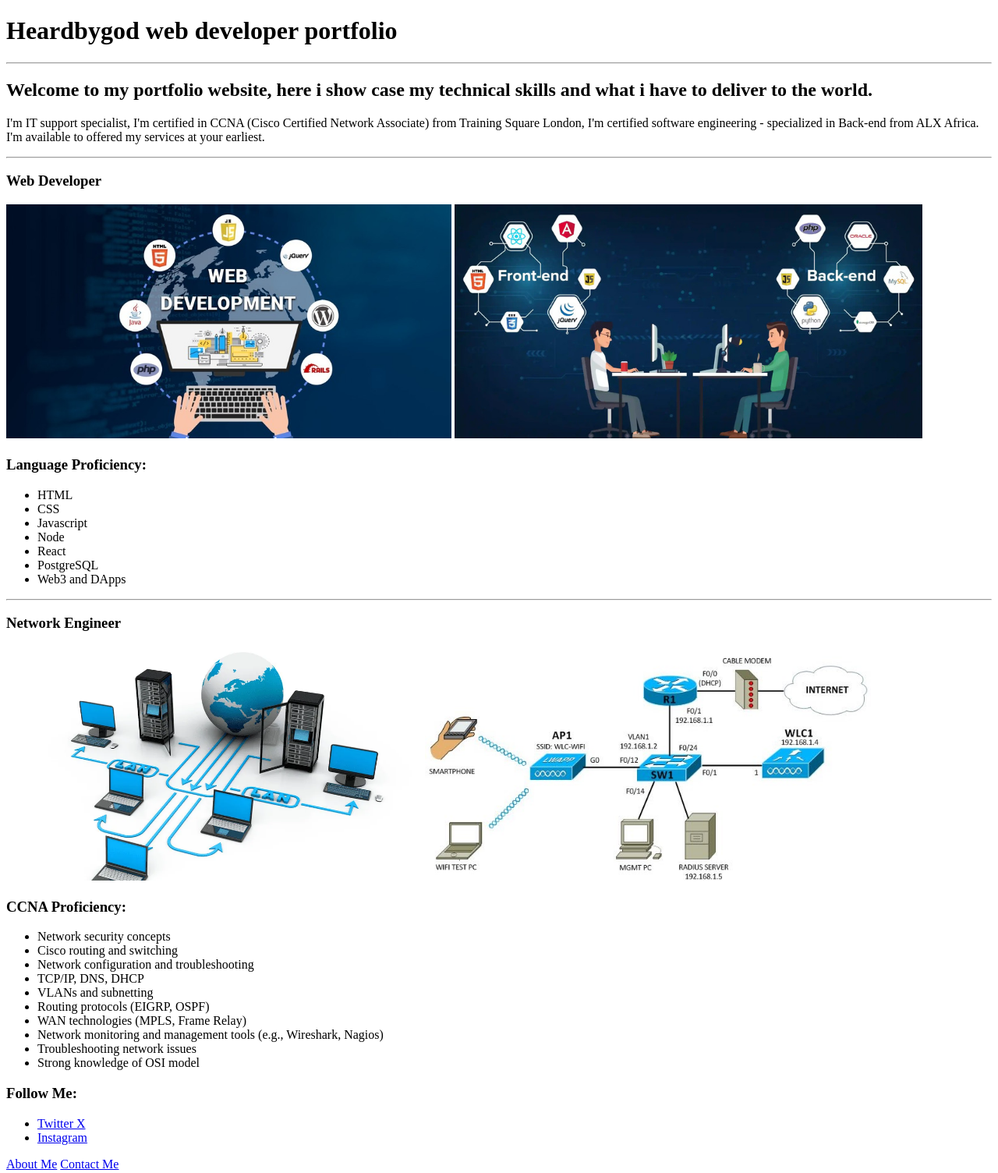
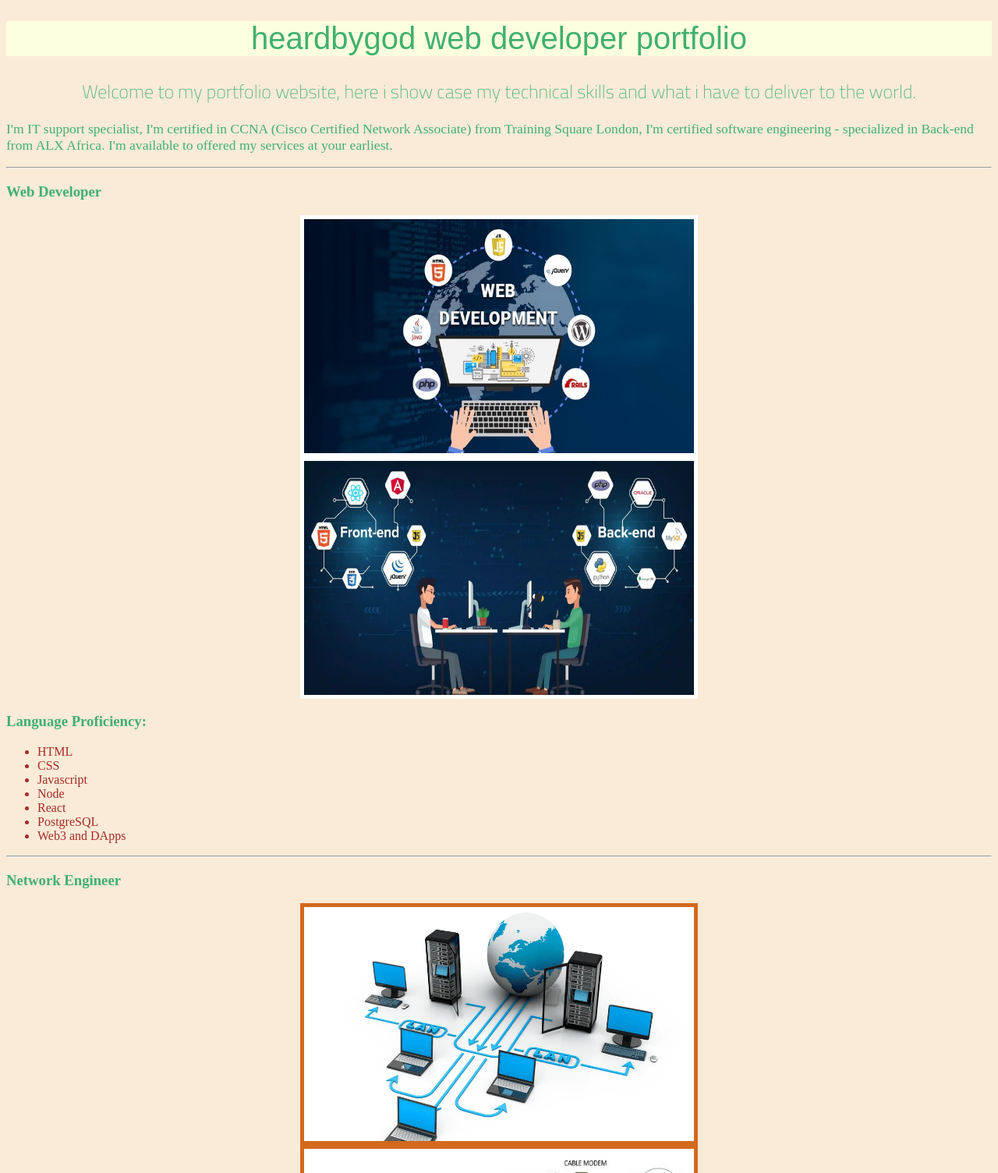
Before and after one commit to ismailalade/heardbygod-portfolio, a plain HTML site: page index.html in a window 1280 px wide. Shown: the top 1504 px of the page at 78% size. Drawn offline with Linux system fonts and the light colour scheme; a web font is replaced by a local one.

Commit message:
Add files via upload

```diff
--- a/index.html
+++ b/index.html
@@ -2,19 +2,48 @@
 <html lang="en">
 <head>
     <meta charset="UTF-8">
-    <title>Heardbygod web developer portfolio</title>
+    <title>heardbygod web developer portfolio</title>
+    <style>
+
+        #pixel {
+  font-family: "Jersey 25 Charted", sans-serif;
+  font-weight: 400;
+  font-style: normal;
+}
+
+h2 {
+  font-family: "Titillium Web", sans-serif;
+  font-weight: 200;
+  font-style: normal;
+}
+        #pixel {font-size: 40px;}
+        #points {font-size: 22pt;}
+        #em {font-size: 1.1em;}
+    </style>
+
+<link rel="stylesheet" href="./style.css"
+
+<link rel="preconnect" href="https://fonts.googleapis.com">
+    <link rel="preconnect" href="https://fonts.gstatic.com" crossorigin>
+    <link href="https://fonts.googleapis.com/css2?family=Jersey+25+Charted&display=swap" rel="stylesheet">
+
+    <link rel="preconnect" href="https://fonts.googleapis.com">
+<link rel="preconnect" href="https://fonts.gstatic.com" crossorigin>
+<link href="https://fonts.googleapis.com/css2?family=Titillium+Web:ital,wght@0,200;0,300;0,400;0,600;0,700;0,900;1,200;1,300;1,400;1,600;1,700&display=swap" rel="stylesheet">
+
 </head>
 <body>
-    <h1>Heardbygod web developer portfolio</h1>
-<hr />
-<h2>Welcome to my portfolio website, here i show case my technical skills and what i have to deliver to the world.</h2>
-<p>I'm IT support specialist, I'm certified in CCNA (Cisco Certified Network Associate) from Training Square London, I'm certified software engineering - specialized in Back-end from ALX Africa.
+    <div class="heading"><h1 id="pixel">heardbygod web developer portfolio</h1></div>
+
+<h2 id="pionts">Welcome to my portfolio website, here i show case my technical skills and what i have to deliver to the world.</h2>
+<p id="em">I'm IT support specialist, I'm certified in CCNA (Cisco Certified Network Associate) from Training Square London, I'm certified software engineering - specialized in Back-end from ALX Africa.
     I'm available to offered my services at your earliest.</p>
 <hr>
-<h3>Web Developer</h3>
-<img src="./image/Website-Development.jpeg" height="300" alt="Website-Development">
-<img src="./image/webcodeft-webdevelopment-scaled.jpg" height="300" alt="web dev">
-<h3>Language Proficiency:</h3>
+<div>
+    <h3 class="green">Web Developer</h3>
+    <img class="webcodeft-webdevelopment-scaled" src="./image/Website-Development.jpeg" height="300" alt="Website-Development">
+    <img class="Website-Development" src="./image/webcodeft-webdevelopment-scaled.jpg" height="300" alt="web dev">
+    <h3 class="lanpro">Language Proficiency:</h3>
     <ul>
         <li>HTML</li>
         <li>CSS</li>
@@ -24,11 +53,14 @@
         <li>PostgreSQL</li>
         <li>Web3 and DApps</li>
     </ul>
+</div>
+
 <hr>
-<h3>Network Engineer</h3>
-<img src="./Network Engineer/networking.png" height="300" alt="">
-<img src="./Network Engineer/lab.JPG" height="300" alt="">
-<h3>CCNA Proficiency:</h3>
+<div>
+    <h3 class="NE">Network Engineer</h3>
+<img class="networkeng" src="./Network Engineer/networking.png" height="300" alt="">
+<img class="networklab" src="./Network Engineer/lab.JPG" height="300" alt="">
+<h3 class="CCNAPRO">CCNA Proficiency:</h3>
 <ul>
     <li>Network security concepts</li>
     <li>Cisco routing and switching</li>
@@ -41,7 +73,8 @@
     <li>Troubleshooting network issues</li>
     <li>Strong knowledge of OSI model</li>
 </ul>
-<h3>Follow Me:</h3>
+</div>
+<h3 class="FM">Follow Me:</h3>
 <ul>
     <li>
         <a href="https://twitter.com/heardbygod05">Twitter X</a>
@@ -50,8 +83,8 @@
         <a href="https://www.instagram.com/heardbygod05/">Instagram</a>
     </li>
 </ul>
-<a href="./about.html">About Me</a>
-<a href="./contact.html">Contact Me</a>
+<a href="./about.html">About</a>
+<a href="./contact.html">Contact</a>
 
 </body>
 </html>
--- /dev/null
+++ b/style.css
@@ -0,0 +1,55 @@
+html {background-color: antiquewhite;}
+* h1 {color: #41B06E}
+* h1 {text-align: center;}
+* h2 {text-align: center;}
+* h2 {color: #41B06E;}
+* p {color: #41B06E;}
+.about {font-size: 20px;}
+.contact {font-size: 20px;}
+
+.webcodeft-webdevelopment-scaled {
+    border: 5px solid white;
+    width: 500px;
+    height: 300px;
+}
+
+.Website-Development {
+    border: 5px solid white;
+    width: 500px;
+    height: 300px;
+}
+
+.heading {
+    background-color: #FCFFE0;
+}
+
+.green { color: #41B06E;}
+.lanpro { color: #41B06E;}
+.NE {
+    color: #41B06E;
+}
+.networkeng {
+    border: 5px solid chocolate;
+    width: 500px;
+    height: 300px;
+}
+.networklab {
+    border: 5px solid chocolate;
+    width: 500px;
+    height: 300px;
+}
+.CCNAPRO {
+    color: #41B06E;
+}
+.FM {color: #41B06E;}
+
+img {
+    display: block;
+    margin-left: auto;
+    margin-right: auto;
+    width: 40%;
+}
+
+li {
+    color: brown;
+}
```
Also changed, not shown: about.html (+4 -1 lines), contact.html (+8 -5 lines). Lines whose indentation alone changed are shown as unchanged.
